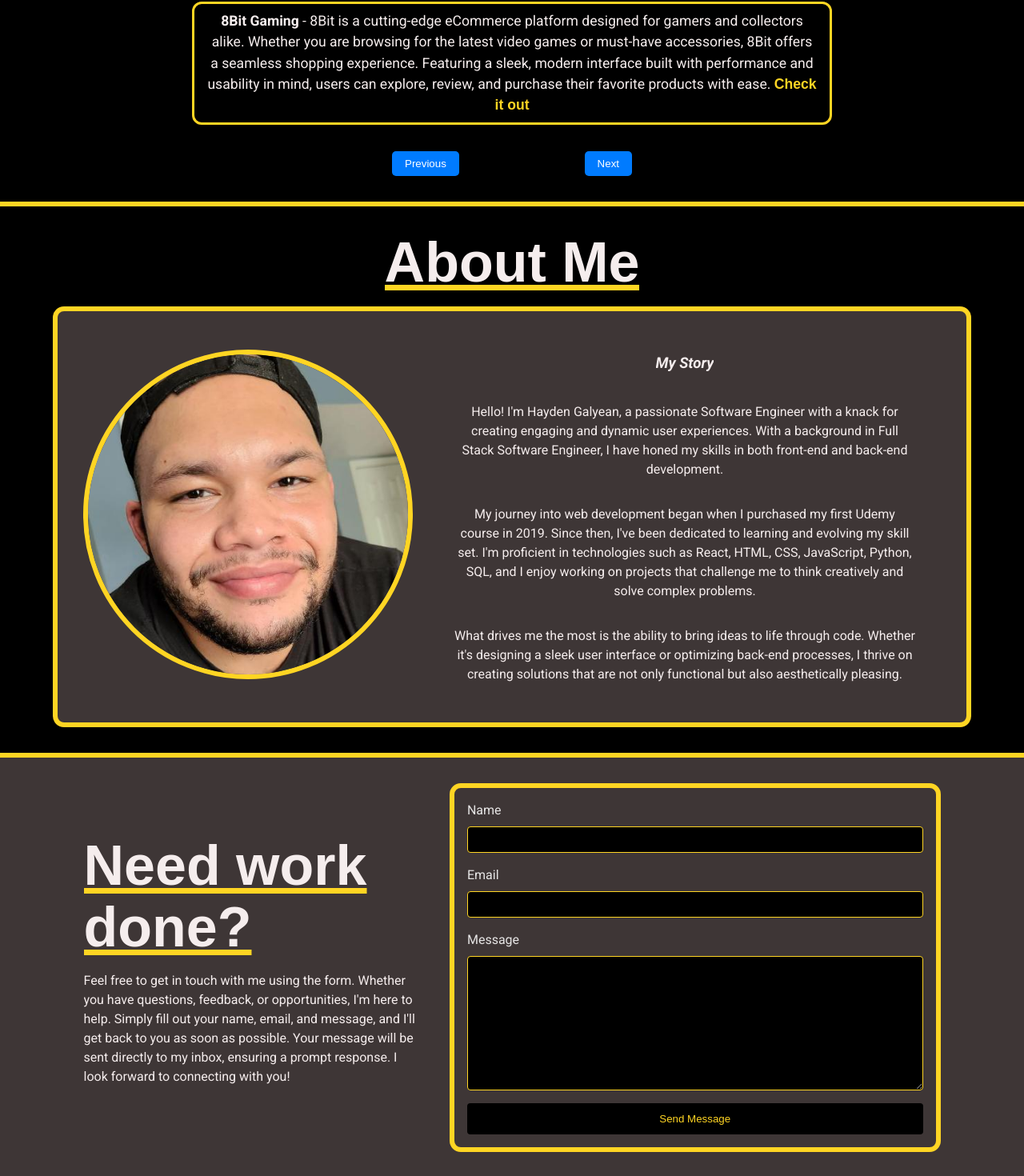
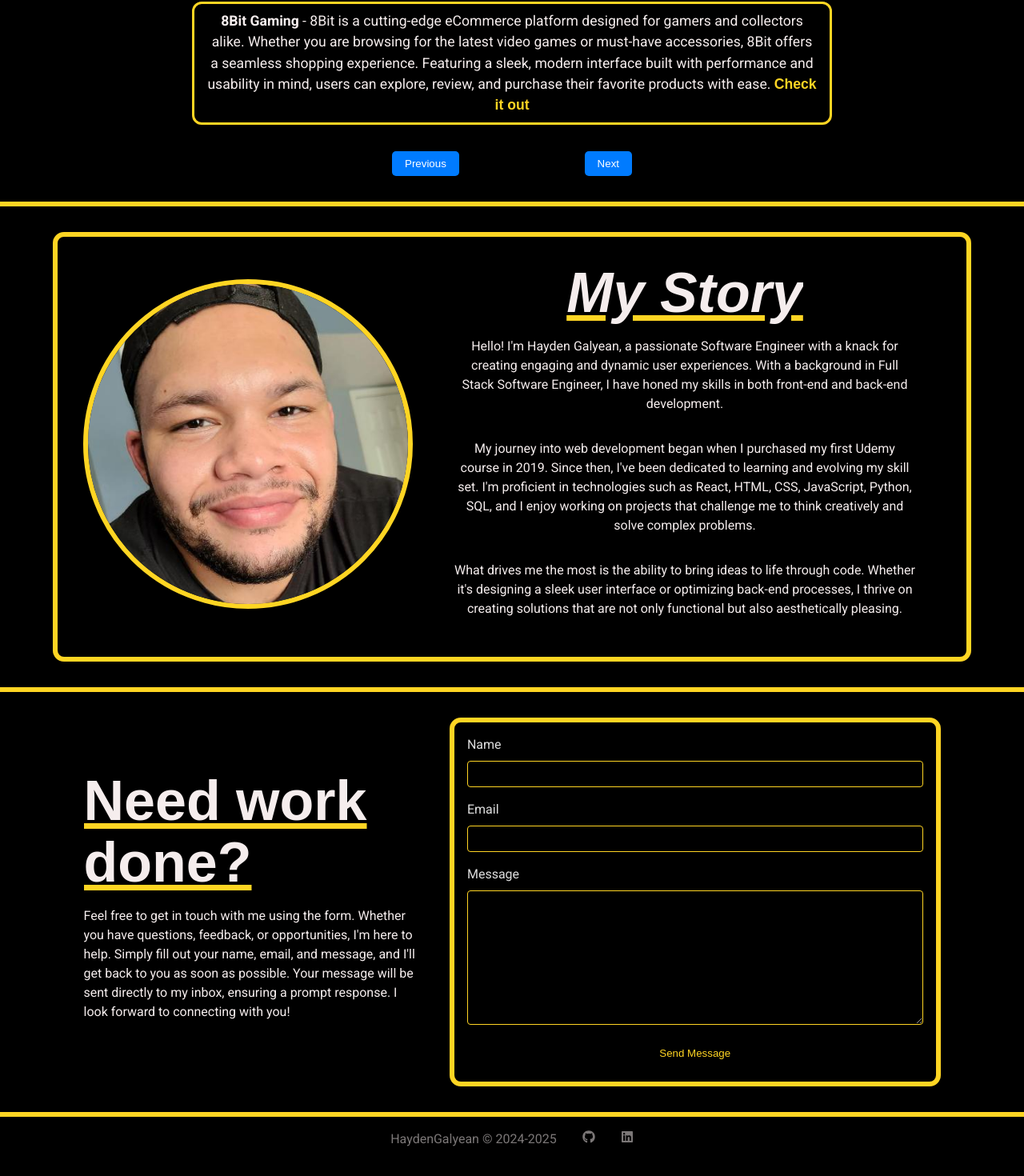
Before and after one commit to Haydengalyeanbiz/Portfolio-Project, a React (Vite) app: page / in a window 1280 px wide. Shown: the part 1639-3109 px from the top of the page at 80% size. Built offline with nearby package versions, Linux system fonts and the light colour scheme; a web font is replaced by a local one.

Commit message:
added env, setup me emailjs, changed styling

```diff
--- a/src/components/About/About.css
+++ b/src/components/About/About.css
@@ -18,7 +18,7 @@
 	gap: 2rem;
 	padding: 1rem 2rem;
 	border-radius: 14px;
-	background-color: var(--primary-clr);
+	background-color: var(--accent-dark-clr);
 	border: solid 6px var(--accent-light-clr);
 }
 
--- a/src/components/About/About.jsx
+++ b/src/components/About/About.jsx
@@ -6,9 +6,6 @@ import './About.css';
 const About = () => {
 	return (
 		<div className='about-me-wrapper'>
-			<Reveal>
-				<h1 className='about-title'>About Me</h1>
-			</Reveal>
 			<div className='about-content-holder'>
 				<div className='about-img-div'>
 					<img
@@ -19,7 +16,7 @@ const About = () => {
 				<div className='about-words-wrapper'>
 					<div className='my-story'>
 						<Reveal>
-							<h3>My Story</h3>
+							<h1>My Story</h1>
 						</Reveal>
 					</div>
 					<div className='about-me div1'>
--- a/src/components/Contact/Contact.css
+++ b/src/components/Contact/Contact.css
@@ -6,6 +6,7 @@
 	gap: 1rem;
 	padding: 1rem 2rem 2rem;
 	border-bottom: solid 6px var(--accent-light-clr);
+	background-color: var(--accent-dark-clr);
 }
 
 .contact-holder {
--- a/src/components/Footer/Footer.css
+++ b/src/components/Footer/Footer.css
@@ -1,6 +1,7 @@
 .footer-wrapper {
 	display: flex;
 	justify-content: center;
+	background-color: var(--accent-dark-clr);
 }
 
 .foot-hold {
```
Also changed, not shown: 1 other file (tests, documents, lock files or other folders).
